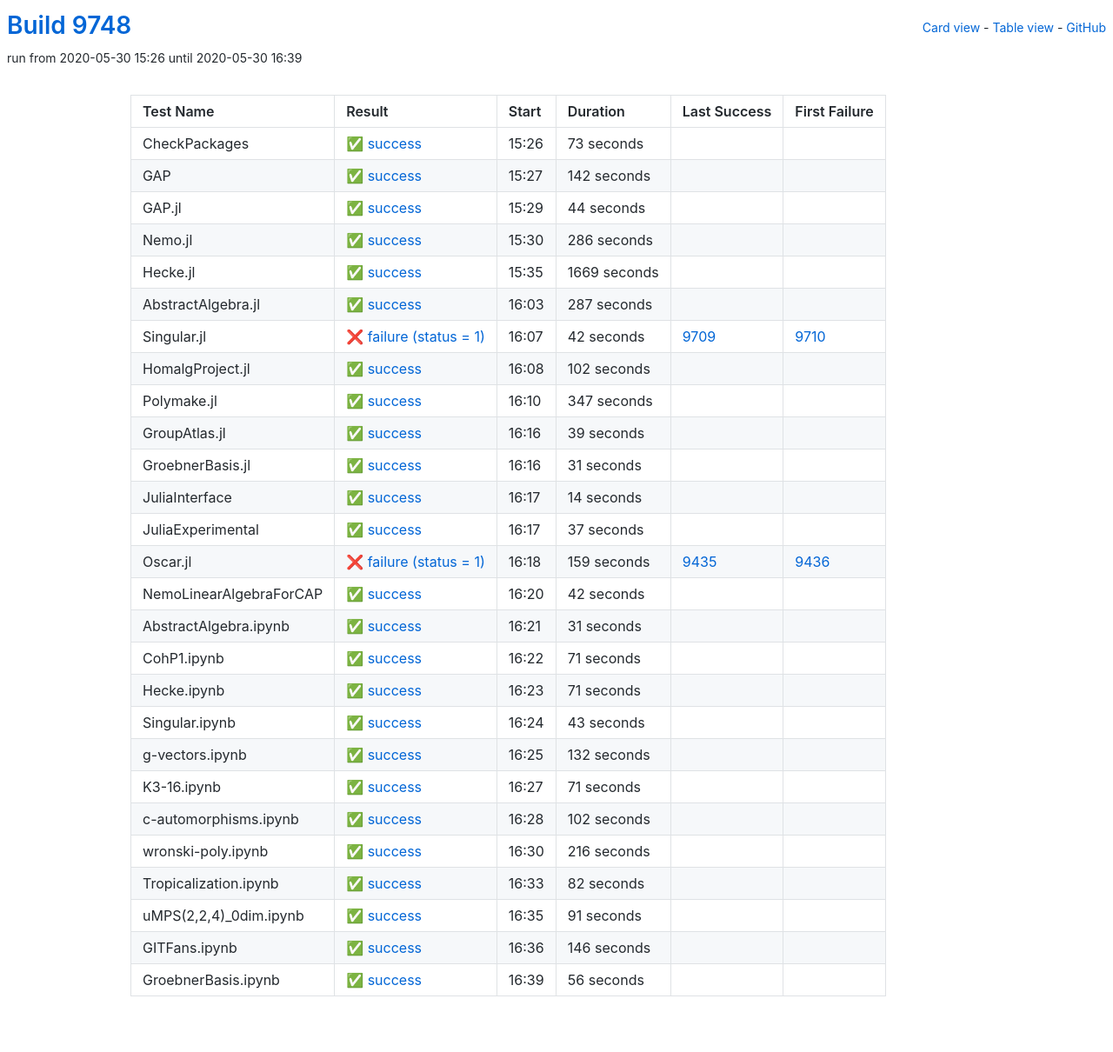
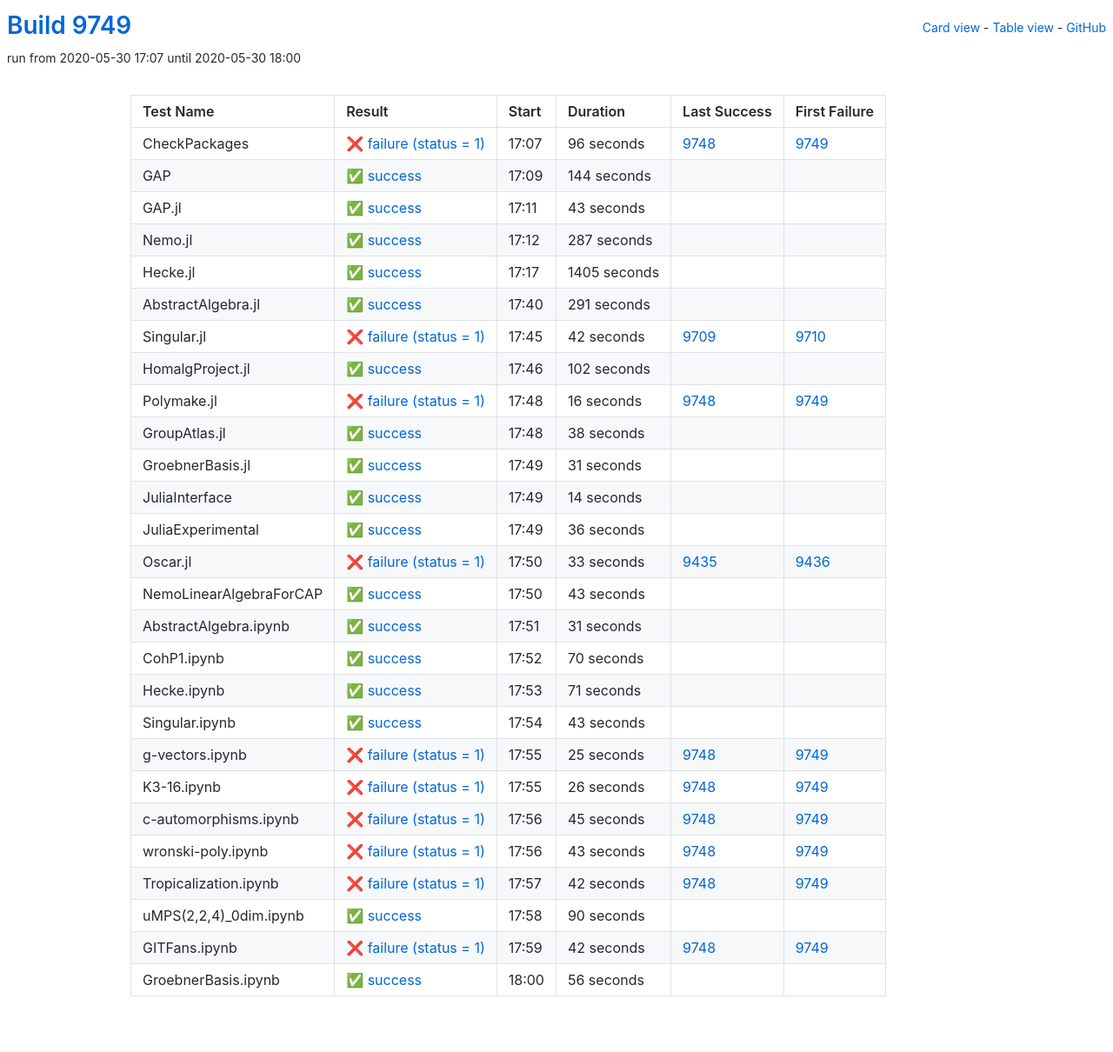
Before and after one commit to oscar-system/oscar-ci-status, a Jekyll site: the page built from table.html, in a window 1280 px wide. Shown: the whole page at 87% size. Built offline with Jekyll 4.4.1, drawn with Linux system fonts in a browser that asks for light colours.

Commit message:
Build 9749

```diff
--- a/_data/ci.yml
+++ b/_data/ci.yml
@@ -1,77 +1,77 @@
-build: 9748
-build_url: https://oscarci.mathematik.uni-kl.de/job/oscar/9748/
+build: 9749
+build_url: https://oscarci.mathematik.uni-kl.de/job/oscar/9749/
 job: oscar
 tests:
-- duration: 73
-  exitcode: 0
-  first_failure: false
-  first_failure_url: null
+- duration: 96
+  exitcode: 1
+  first_failure: 9749
+  first_failure_url: https://oscarci.mathematik.uni-kl.de/job/oscar/9749/
   id: checkpackages
-  last_success: false
-  last_success_url: null
-  log: https://oscarci.mathematik.uni-kl.de/job/oscar/9748/artifact/logs/build-9748/CheckPackages.log
+  last_success: 9748
+  last_success_url: https://oscarci.mathematik.uni-kl.de/job/oscar/9748/
+  log: https://oscarci.mathematik.uni-kl.de/job/oscar/9749/artifact/logs/build-9749/CheckPackages.log
   name: CheckPackages
-  start: 2020-05-30 15:26
-  status: success
-  success: true
-- duration: 142
+  start: 2020-05-30 17:07
+  status: failure
+  success: false
+- duration: 144
   exitcode: 0
   first_failure: false
   first_failure_url: null
   id: gap
   last_success: false
   last_success_url: null
-  log: https://oscarci.mathematik.uni-kl.de/job/oscar/9748/artifact/logs/build-9748/GAP.log
+  log: https://oscarci.mathematik.uni-kl.de/job/oscar/9749/artifact/logs/build-9749/GAP.log
   name: GAP
-  start: 2020-05-30 15:27
+  start: 2020-05-30 17:09
   status: success
   success: true
-- duration: 44
+- duration: 43
   exitcode: 0
   first_failure: false
   first_failure_url: null
   id: gap-jl
   last_success: false
   last_success_url: null
-  log: https://oscarci.mathematik.uni-kl.de/job/oscar/9748/artifact/logs/build-9748/GAP.jl.log
+  log: https://oscarci.mathematik.uni-kl.de/job/oscar/9749/artifact/logs/build-9749/GAP.jl.log
   name: GAP.jl
-  start: 2020-05-30 15:29
+  start: 2020-05-30 17:11
   status: success
   success: true
-- duration: 286
+- duration: 287
   exitcode: 0
   first_failure: false
   first_failure_url: null
   id: nemo-jl
   last_success: false
   last_success_url: null
-  log: https://oscarci.mathematik.uni-kl.de/job/oscar/9748/artifact/logs/build-9748/Nemo.jl.log
+  log: https://oscarci.mathematik.uni-kl.de/job/oscar/9749/artifact/logs/build-9749/Nemo.jl.log
   name: Nemo.jl
-  start: 2020-05-30 15:30
+  start: 2020-05-30 17:12
   status: success
   success: true
-- duration: 1669
+- duration: 1405
   exitcode: 0
   first_failure: false
   first_failure_url: null
   id: hecke-jl
   last_success: false
   last_success_url: null
-  log: https://oscarci.mathematik.uni-kl.de/job/oscar/9748/artifact/logs/build-9748/Hecke.jl.log
+  log: https://oscarci.mathematik.uni-kl.de/job/oscar/9749/artifact/logs/build-9749/Hecke.jl.log
   name: Hecke.jl
-  start: 2020-05-30 15:35
+  start: 2020-05-30 17:17
   status: success
   success: true
-- duration: 287
+- duration: 291
   exitcode: 0
   first_failure: false
   first_failure_url: null
   id: abstractalgebra-jl
   last_success: false
   last_success_url: null
-  log: https://oscarci.mathematik.uni-kl.de/job/oscar/9748/artifact/logs/build-9748/AbstractAlgebra.jl.log
+  log: https://oscarci.mathematik.uni-kl.de/job/oscar/9749/artifact/logs/build-9749/AbstractAlgebra.jl.log
   name: AbstractAlgebra.jl
-  start: 2020-05-30 16:03
+  start: 2020-05-30 17:40
   status: success
   success: true
 - duration: 42
@@ -81,9 +81,9 @@
   id: singular-jl
   last_success: 9709
   last_success_url: https://oscarci.mathematik.uni-kl.de/job/oscar/9709/
-  log: https://oscarci.mathematik.uni-kl.de/job/oscar/9748/artifact/logs/build-9748/Singular.jl.log
+  log: https://oscarci.mathematik.uni-kl.de/job/oscar/9749/artifact/logs/build-9749/Singular.jl.log
   name: Singular.jl
-  start: 2020-05-30 16:07
+  start: 2020-05-30 17:45
   status: failure
   success: false
 - duration: 102
@@ -93,33 +93,33 @@
   id: homalgproject-jl
   last_success: false
   last_success_url: null
-  log: https://oscarci.mathematik.uni-kl.de/job/oscar/9748/artifact/logs/build-9748/HomalgProject.jl.log
+  log: https://oscarci.mathematik.uni-kl.de/job/oscar/9749/artifact/logs/build-9749/HomalgProject.jl.log
   name: HomalgProject.jl
-  start: 2020-05-30 16:08
+  start: 2020-05-30 17:46
   status: success
   success: true
-- duration: 347
-  exitcode: 0
-  first_failure: false
-  first_failure_url: null
+- duration: 16
+  exitcode: 1
+  first_failure: 9749
+  first_failure_url: https://oscarci.mathematik.uni-kl.de/job/oscar/9749/
   id: polymake-jl
-  last_success: false
-  last_success_url: null
-  log: https://oscarci.mathematik.uni-kl.de/job/oscar/9748/artifact/logs/build-9748/Polymake.jl.log
+  last_success: 9748
+  last_success_url: https://oscarci.mathematik.uni-kl.de/job/oscar/9748/
+  log: https://oscarci.mathematik.uni-kl.de/job/oscar/9749/artifact/logs/build-9749/Polymake.jl.log
   name: Polymake.jl
-  start: 2020-05-30 16:10
-  status: success
-  success: true
-- duration: 39
+  start: 2020-05-30 17:48
+  status: failure
+  success: false
+- duration: 38
   exitcode: 0
   first_failure: false
   first_failure_url: null
   id: groupatlas-jl
   last_success: false
   last_success_url: null
-  log: https://oscarci.mathematik.uni-kl.de/job/oscar/9748/artifact/logs/build-9748/GroupAtlas.jl.log
+  log: https://oscarci.mathematik.uni-kl.de/job/oscar/9749/artifact/logs/build-9749/GroupAtlas.jl.log
   name: GroupAtlas.jl
-  start: 2020-05-30 16:16
+  start: 2020-05-30 17:48
   status: success
   success: true
 - duration: 31
@@ -129,9 +129,9 @@
   id: groebnerbasis-jl
   last_success: false
   last_success_url: null
-  log: https://oscarci.mathematik.uni-kl.de/job/oscar/9748/artifact/logs/build-9748/GroebnerBasis.jl.log
+  log: https://oscarci.mathematik.uni-kl.de/job/oscar/9749/artifact/logs/build-9749/GroebnerBasis.jl.log
   name: GroebnerBasis.jl
-  start: 2020-05-30 16:16
+  start: 2020-05-30 17:49
   status: success
   success: true
 - duration: 14
@@ -141,45 +141,45 @@
   id: juliainterface
   last_success: false
   last_success_url: null
-  log: https://oscarci.mathematik.uni-kl.de/job/oscar/9748/artifact/logs/build-9748/JuliaInterface.log
+  log: https://oscarci.mathematik.uni-kl.de/job/oscar/9749/artifact/logs/build-9749/JuliaInterface.log
   name: JuliaInterface
-  start: 2020-05-30 16:17
+  start: 2020-05-30 17:49
   status: success
   success: true
-- duration: 37
+- duration: 36
   exitcode: 0
   first_failure: false
   first_failure_url: null
   id: juliaexperimental
   last_success: false
   last_success_url: null
-  log: https://oscarci.mathematik.uni-kl.de/job/oscar/9748/artifact/logs/build-9748/JuliaExperimental.log
+  log: https://oscarci.mathematik.uni-kl.de/job/oscar/9749/artifact/logs/build-9749/JuliaExperimental.log
   name: JuliaExperimental
-  start: 2020-05-30 16:17
+  start: 2020-05-30 17:49
   status: success
   success: true
-- duration: 159
+- duration: 33
   exitcode: 1
   first_failure: 9436
   first_failure_url: https://oscarci.mathematik.uni-kl.de/job/oscar/9436/
   id: oscar-jl
   last_success: 9435
   last_success_url: https://oscarci.mathematik.uni-kl.de/job/oscar/9435/
-  log: https://oscarci.mathematik.uni-kl.de/job/oscar/9748/artifact/logs/build-9748/Oscar.jl.log
+  log: https://oscarci.mathematik.uni-kl.de/job/oscar/9749/artifact/logs/build-9749/Oscar.jl.log
   name: Oscar.jl
-  start: 2020-05-30 16:18
+  start: 2020-05-30 17:50
   status: failure
   success: false
-- duration: 42
+- duration: 43
   exitcode: 0
   first_failure: false
   first_failure_url: null
   id: nemolinearalgebraforcap
   last_success: false
   last_success_url: null
-  log: https://oscarci.mathematik.uni-kl.de/job/oscar/9748/artifact/logs/build-9748/NemoLinearAlgebraForCAP.log
+  log: https://oscarci.mathematik.uni-kl.de/job/oscar/9749/artifact/logs/build-9749/NemoLinearAlgebraForCAP.log
   name: NemoLinearAlgebraForCAP
-  start: 2020-05-30 16:20
+  start: 2020-05-30 17:50
   status: success
   success: true
 - duration: 31
@@ -189,21 +189,21 @@
   id: abstractalgebra-ipynb
   last_success: false
   last_success_url: null
-  log: https://oscarci.mathematik.uni-kl.de/job/oscar/9748/artifact/logs/build-9748/AbstractAlgebra.ipynb.log
+  log: https://oscarci.mathematik.uni-kl.de/job/oscar/9749/artifact/logs/build-9749/AbstractAlgebra.ipynb.log
   name: AbstractAlgebra.ipynb
-  start: 2020-05-30 16:21
+  start: 2020-05-30 17:51
   status: success
   success: true
-- duration: 71
+- duration: 70
   exitcode: 0
   first_failure: false
   first_failure_url: null
   id: cohp1-ipynb
   last_success: false
   last_success_url: null
-  log: https://oscarci.mathematik.uni-kl.de/job/oscar/9748/artifact/logs/build-9748/CohP1.ipynb.log
+  log: https://oscarci.mathematik.uni-kl.de/job/oscar/9749/artifact/logs/build-9749/CohP1.ipynb.log
   name: CohP1.ipynb
-  start: 2020-05-30 16:22
+  start: 2020-05-30 17:52
   status: success
   success: true
 - duration: 71
@@ -213,9 +213,9 @@
   id: hecke-ipynb
   last_success: false
   last_success_url: null
-  log: https://oscarci.mathematik.uni-kl.de/job/oscar/9748/artifact/logs/build-9748/Hecke.ipynb.log
+  log: https://oscarci.mathematik.uni-kl.de/job/oscar/9749/artifact/logs/build-9749/Hecke.ipynb.log
   name: Hecke.ipynb
-  start: 2020-05-30 16:23
+  start: 2020-05-30 17:53
   status: success
   success: true
 - duration: 43
@@ -225,95 +225,95 @@
   id: singular-ipynb
   last_success: false
   last_success_url: null
-  log: https://oscarci.mathematik.uni-kl.de/job/oscar/9748/artifact/logs/build-9748/Singular.ipynb.log
+  log: https://oscarci.mathematik.uni-kl.de/job/oscar/9749/artifact/logs/build-9749/Singular.ipynb.log
   name: Singular.ipynb
-  start: 2020-05-30 16:24
+  start: 2020-05-30 17:54
   status: success
   success: true
-- duration: 132
-  exitcode: 0
-  first_failure: false
-  first_failure_url: null
+- duration: 25
+  exitcode: 1
+  first_failure: 9749
+  first_failure_url: https://oscarci.mathematik.uni-kl.de/job/oscar/9749/
   id: g-vectors-ipynb
-  last_success: false
-  last_success_url: null
-  log: https://oscarci.mathematik.uni-kl.de/job/oscar/9748/artifact/logs/build-9748/g-vectors.ipynb.log
+  last_success: 9748
+  last_success_url: https://oscarci.mathematik.uni-kl.de/job/oscar/9748/
+  log: https://oscarci.mathematik.uni-kl.de/job/oscar/9749/artifact/logs/build-9749/g-vectors.ipynb.log
   name: g-vectors.ipynb
-  start: 2020-05-30 16:25
-  status: success
-  success: true
-- duration: 71
-  exitcode: 0
-  first_failure: false
-  first_failure_url: null
+  start: 2020-05-30 17:55
+  status: failure
+  success: false
+- duration: 26
+  exitcode: 1
+  first_failure: 9749
+  first_failure_url: https://oscarci.mathematik.uni-kl.de/job/oscar/9749/
   id: k3-16-ipynb
-  last_success: false
-  last_success_url: null
-  log: https://oscarci.mathematik.uni-kl.de/job/oscar/9748/artifact/logs/build-9748/K3-16.ipynb.log
+  last_success: 9748
+  last_success_url: https://oscarci.mathematik.uni-kl.de/job/oscar/9748/
+  log: https://oscarci.mathematik.uni-kl.de/job/oscar/9749/artifact/logs/build-9749/K3-16.ipynb.log
   name: K3-16.ipynb
-  start: 2020-05-30 16:27
-  status: success
-  success: true
-- duration: 102
-  exitcode: 0
-  first_failure: false
-  first_failure_url: null
+  start: 2020-05-30 17:55
+  status: failure
+  success: false
+- duration: 45
+  exitcode: 1
+  first_failure: 9749
+  first_failure_url: https://oscarci.mathematik.uni-kl.de/job/oscar/9749/
   id: c-automorphisms-ipynb
-  last_success: false
-  last_success_url: null
-  log: https://oscarci.mathematik.uni-kl.de/job/oscar/9748/artifact/logs/build-9748/c-automorphisms.ipynb.log
+  last_success: 9748
+  last_success_url: https://oscarci.mathematik.uni-kl.de/job/oscar/9748/
+  log: https://oscarci.mathematik.uni-kl.de/job/oscar/9749/artifact/logs/build-9749/c-automorphisms.ipynb.log
   name: c-automorphisms.ipynb
-  start: 2020-05-30 16:28
-  status: success
-  success: true
-- duration: 216
-  exitcode: 0
-  first_failure: false
-  first_failure_url: null
+  start: 2020-05-30 17:56
+  status: failure
+  success: false
+- duration: 43
+  exitcode: 1
+  first_failure: 9749
+  first_failure_url: https://oscarci.mathematik.uni-kl.de/job/oscar/9749/
   id: wronski-poly-ipynb
-  last_success: false
-  last_success_url: null
-  log: https://oscarci.mathematik.uni-kl.de/job/oscar/9748/artifact/logs/build-9748/wronski-poly.ipynb.log
+  last_success: 9748
+  last_success_url: https://oscarci.mathematik.uni-kl.de/job/oscar/9748/
+  log: https://oscarci.mathematik.uni-kl.de/job/oscar/9749/artifact/logs/build-9749/wronski-poly.ipynb.log
   name: wronski-poly.ipynb
-  start: 2020-05-30 16:30
-  status: success
-  success: true
-- duration: 82
-  exitcode: 0
-  first_failure: false
-  first_failure_url: null
+  start: 2020-05-30 17:56
+  status: failure
+  success: false
+- duration: 42
+  exitcode: 1
+  first_failure: 9749
+  first_failure_url: https://oscarci.mathematik.uni-kl.de/job/oscar/9749/
   id: tropicalization-ipynb
-  last_success: false
-  last_success_url: null
-  log: https://oscarci.mathematik.uni-kl.de/job/oscar/9748/artifact/logs/build-9748/Tropicalization.ipynb.log
+  last_success: 9748
+  last_success_url: https://oscarci.mathematik.uni-kl.de/job/oscar/9748/
+  log: https://oscarci.mathematik.uni-kl.de/job/oscar/9749/artifact/logs/build-9749/Tropicalization.ipynb.log
   name: Tropicalization.ipynb
-  start: 2020-05-30 16:33
-  status: success
-  success: true
-- duration: 91
+  start: 2020-05-30 17:57
+  status: failure
+  success: false
+- duration: 90
   exitcode: 0
   first_failure: false
   first_failure_url: null
   id: umps-2-2-4-0dim-ipynb
   last_success: false
   last_success_url: null
-  log: https://oscarci.mathematik.uni-kl.de/job/oscar/9748/artifact/logs/build-9748/uMPS-2-2-4-_0dim.ipynb.log
+  log: https://oscarci.mathematik.uni-kl.de/job/oscar/9749/artifact/logs/build-9749/uMPS-2-2-4-_0dim.ipynb.log
   name: uMPS(2,2,4)_0dim.ipynb
-  start: 2020-05-30 16:35
+  start: 2020-05-30 17:58
   status: success
   success: true
-- duration: 146
-  exitcode: 0
-  first_failure: false
-  first_failure_url: null
+- duration: 42
+  exitcode: 1
+  first_failure: 9749
+  first_failure_url: https://oscarci.mathematik.uni-kl.de/job/oscar/9749/
   id: gitfans-ipynb
-  last_success: false
-  last_success_url: null
-  log: https://oscarci.mathematik.uni-kl.de/job/oscar/9748/artifact/logs/build-9748/GITFans.ipynb.log
+  last_success: 9748
+  last_success_url: https://oscarci.mathematik.uni-kl.de/job/oscar/9748/
+  log: https://oscarci.mathematik.uni-kl.de/job/oscar/9749/artifact/logs/build-9749/GITFans.ipynb.log
   name: GITFans.ipynb
-  start: 2020-05-30 16:36
-  status: success
-  success: true
+  start: 2020-05-30 17:59
+  status: failure
+  success: false
 - duration: 56
   exitcode: 0
   first_failure: false
@@ -321,8 +321,8 @@
   id: groebnerbasis-ipynb
   last_success: false
   last_success_url: null
-  log: https://oscarci.mathematik.uni-kl.de/job/oscar/9748/artifact/logs/build-9748/GroebnerBasis.ipynb.log
+  log: https://oscarci.mathematik.uni-kl.de/job/oscar/9749/artifact/logs/build-9749/GroebnerBasis.ipynb.log
   name: GroebnerBasis.ipynb
-  start: 2020-05-30 16:39
+  start: 2020-05-30 18:00
   status: success
   success: true
```
Also changed, not shown: README.md.
